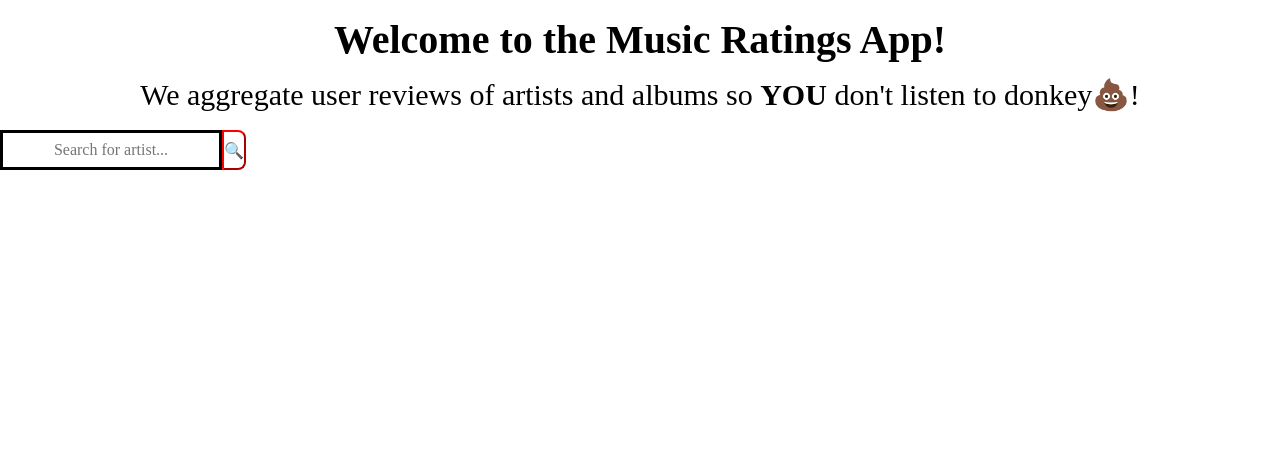
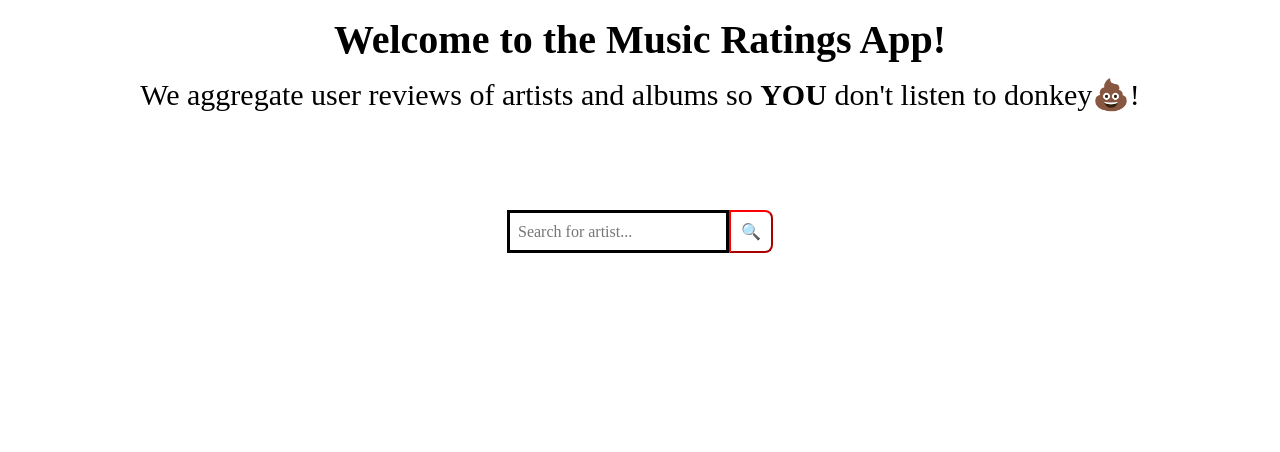
Before and after one commit to amckelvey/music-rating-app, a web app: file html/homepage.html in a window 1280 px wide. Shown: the top 452 px of the page. Run offline with its HTML, style and script files only (its server is not run), Linux system fonts and the light colour scheme; some libraries are stand-ins or nearby versions.

Commit message:
More CSS adjustments

```diff
--- a/public/css/homepage.css
+++ b/public/css/homepage.css
@@ -1,5 +1,6 @@
 *{
-  margin: 10;
+  display: flexbox;
+  justify-content: baseline;
   padding: 10;
   font-family: 'Times New Roman', Times, serif
 }
@@ -17,21 +18,24 @@ p {
 }
 
 .search-bar {
-  display: inline-flex;
-  justify-content: center;
+  display: flex;
   font-size: 1rem;
   margin-top: 20px;
-  margin-left: auto;
-  margin-right: auto;
-  max-width: 100pc;
+  max-width: 400px;
+  margin-left:auto;
+  margin-right:auto;
 }
 
 .search-bar > input {
+  display:flex;
   font-size: inherit;
-  text-align: center;
+  text-align: left;
   padding: 0.5rem;
   border: 0.2rem solid black;
-  max-width: 98pc;
+  max-width: 400px;
+  margin-top: 5rem;
+  margin-left:auto;
+  /* margin-right:auto; */
 }
 
 .search-bar > input:hover,
@@ -42,9 +46,12 @@ p {
 .search-bar > button {
   font-size: inherit;
   text-align: center;
+  padding: 10px;
   border-radius: 0 0.5rem 0.5rem 0;
   border-color: red;
   background-color: white;
+  margin-top: 5rem;
+  margin-right:auto;
 }
 
 .search-bar > button:hover,
```
